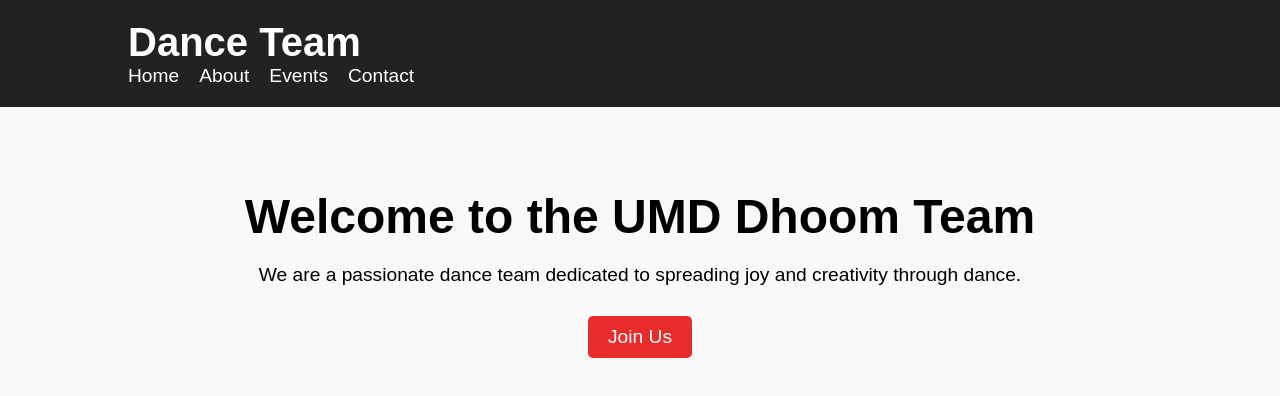
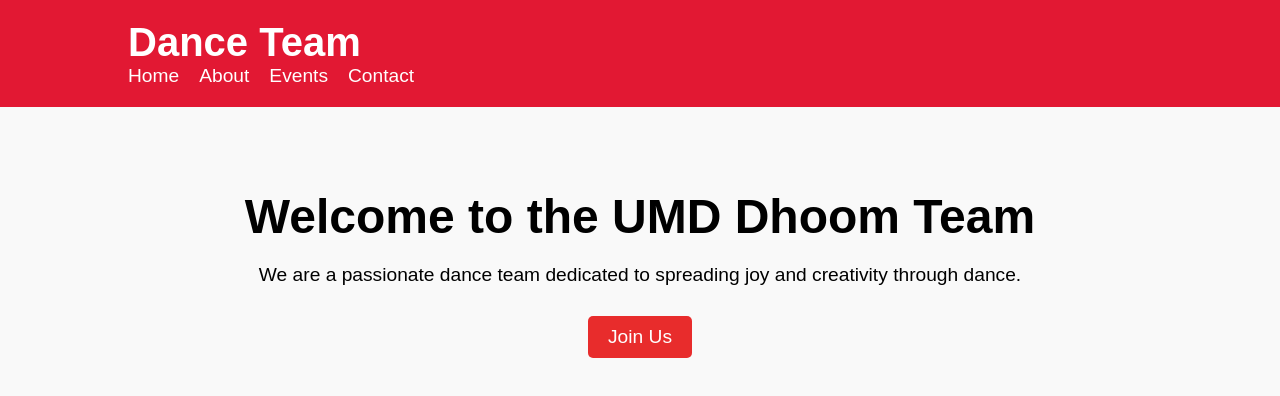
Before and after one commit to riantiwari/Dhoom, a React (Create React App) app in the folder dhoom/: page / in a window 1280 px wide. Shown: the top 396 px of the page. Built offline with nearby package versions, Linux system fonts and the light colour scheme.

Commit message:
changed color

```diff
--- a/dhoom/src/App.css
+++ b/dhoom/src/App.css
@@ -11,7 +11,7 @@
 }
 
 .navbar {
-  background-color: #222;
+  background-color: #e21833;
   color: #fff;
   padding: 20px 0;
 }
```
